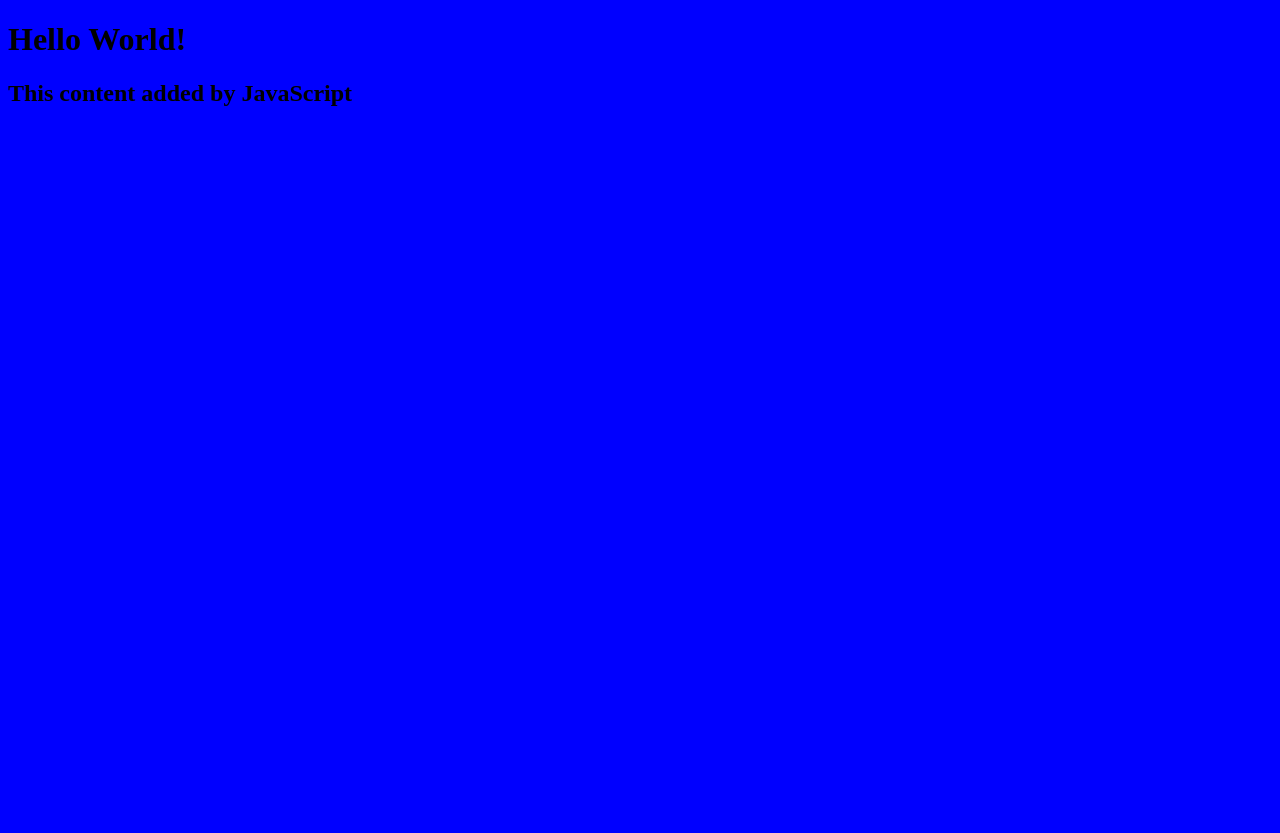
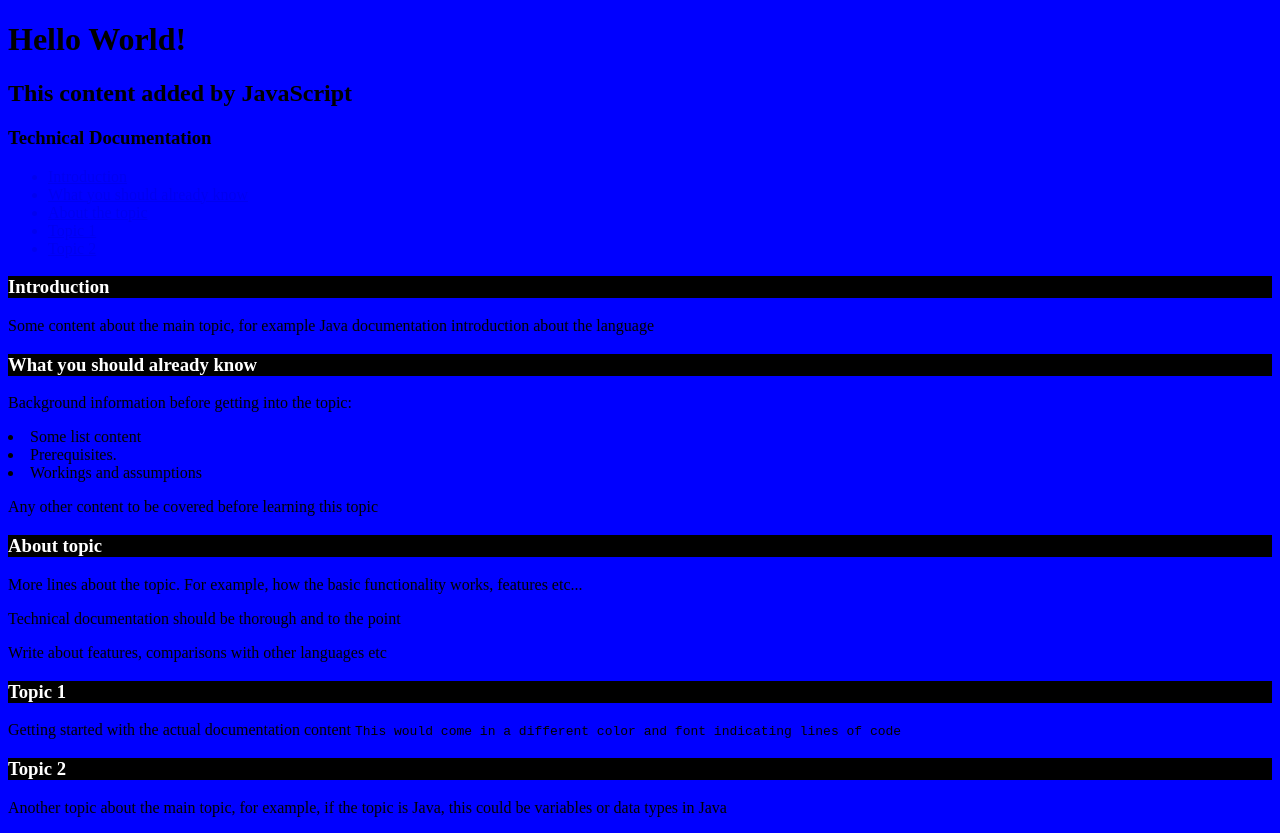
Before and after one commit to Fikredeyas/fikre-first-website, a plain HTML site: page index.html in a window 1280 px wide. Before the commit the page ends 800 px from the top, so only its background shows below. Drawn offline with Linux system fonts and the light colour scheme.

Commit message:
Added HTML

```diff
--- a/index.html
+++ b/index.html
@@ -9,6 +9,85 @@
 <body>
     <h1>Hello World!</h1>
     <script src="script.js"></script>
+    <div class="container-fluid">
+        <div class="row">
+            <div class="col-md-2 col-sm-12 col-xs-12">
+                <nav id="navbar">
+                    <h3>Technical Documentation</h3>
+                    <!--content stacking for smaller screens-->
+                    <ul class="nav nav-pills nav-stacked">
+                        <!--internal linking to the respective sections-->
+                        <a class="nav-link" href="#Introduction" rel="internal">
+                            <li>Introduction</li>
+                        </a>
+                        <a class="nav-link" href="#What_you_should_already_know" rel="internal">
+                            <li>What you should already know</li>
+                        </a>
+                        <a class="nav-link" href="#About_Topic" rel="internal">
+                            <li>About the topic</li>
+                        </a>
+                        <a class="nav-link" href="#Topic_1" rel="internal">
+                            <li>Topic 1</li>
+                        </a>
+                        <a class="nav-link" href="#Topic_2" rel="internal">
+                            <li>Topic 2</li>
+                        </a>
+                    </ul>
+                </nav>
+            </div>
+            <div class="col-md-10 col-sm-12 col-xs-12">
+                <main id="main-doc">
+                    <section class="main-section" id="Introduction">
+                        <!--basic styling for the headings, better practice to do the same in a css file as the styling is same for all headers-->
+                        <h3 style="background: black; color: white">Introduction</h3>
+                        <article>
+                            <p>Some content about the main topic, for example Java documentation introduction about the
+                                language
+                        </article>
+                    </section>
+                    <section class="main-section" id="What_you_should_already_know">
+                        <h3 style="background: black; color: white">What you should already know</h3>
+                        <article>
+                            <p>Background information before getting into the topic:</p>
+                            <!--creating list using html-->
+                            <li>Some list content</li>
+                            <li>Prerequisites.</li>
+                            <li>Workings and assumptions</li>
+                            <p>Any other content to be covered before learning this topic</p>
+                            </artice>
+                    </section>
+                    <section class="main-section" id="About_Topic">
+                        <h3 style="background: black; color: white">About topic</h3>
+                        <article>
+                            <p>More lines about the topic. For example, how the basic functionality works, features
+                                etc...</p>
+                            <p>
+                                Technical documentation should be thorough and to the point
+                            </p>
+                            <p>
+                                Write about features, comparisons with other languages etc
+                            </p>
+                        </article>
+                    </section>
+                    <section class="main-section" id="Topic_1">
+                        <h3 style="background: black; color: white">Topic 1</h3>
+                        <article>
+                            Getting started with the actual documentation content
+                            <code>This would come in a different color and font indicating lines of code
+                            </code>
+                        </article>
+                    </section>
+                    <section class="main-section" id="Topic_2">
+                        <h3 style="background: black; color: white">Topic 2</h3>
+                        <p>
+                            Another topic about the main topic, for example, if the topic is Java, this could be
+                            variables or data types in Java
+                        </p>
+                    </section>
+                </main>
+            </div>
+        </div>
+    </div>
 </body>
 
 </html>
```
Also changed, not shown: 1 other file.
